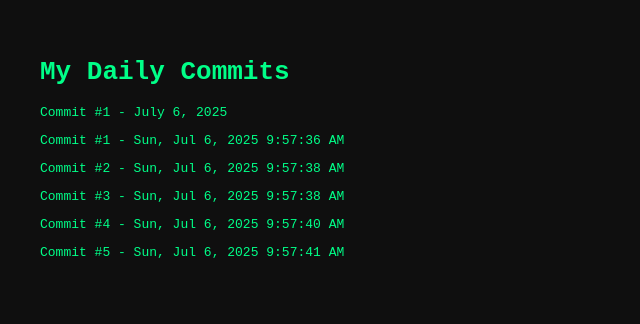
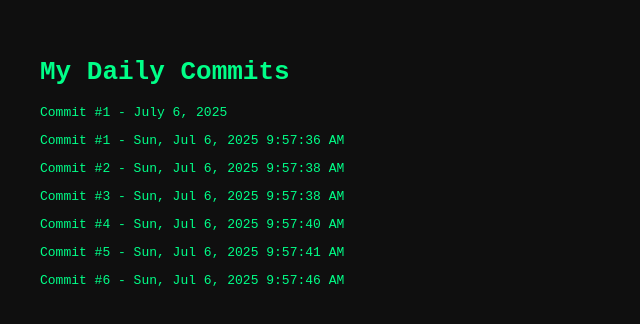
Before and after one commit to faiyaz-xyz/commit-streak, a plain HTML site: page index.html in a window 1280 px wide. Shown: the whole page, without its empty margins (0-640 px from the left). Drawn offline with Linux system fonts and the light colour scheme.

Commit message:
chore: daily html commit #6

```diff
--- a/index.html
+++ b/index.html
@@ -16,3 +16,4 @@
 <p>Commit #3 - Sun, Jul  6, 2025  9:57:38 AM</p>
 <p>Commit #4 - Sun, Jul  6, 2025  9:57:40 AM</p>
 <p>Commit #5 - Sun, Jul  6, 2025  9:57:41 AM</p>
+<p>Commit #6 - Sun, Jul  6, 2025  9:57:46 AM</p>
```
